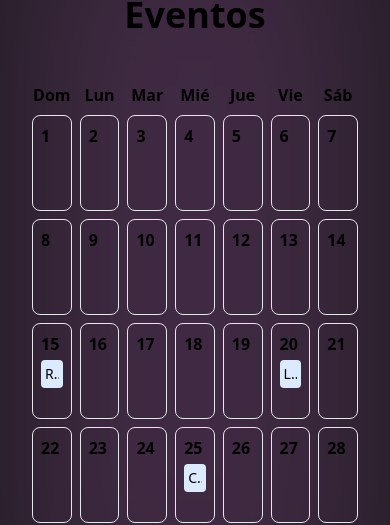
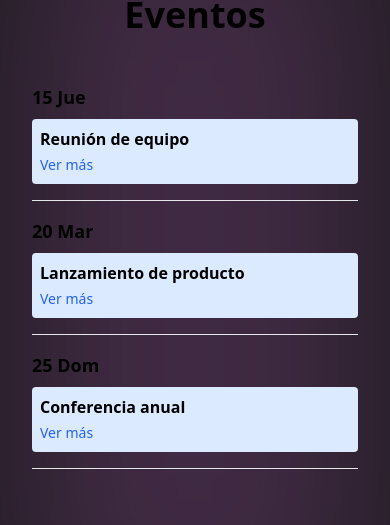
Before and after one commit to JeffersonGudiel/template-page, a Next.js app: page /features in a window 390 px wide. Shown: the part 141-666 px from the top of the page. Built offline with nearby package versions, Linux system fonts and the light colour scheme.

Commit message:
refactor: improve calendar display with mobile view support

```diff
--- a/components/ui/calendario.tsx
+++ b/components/ui/calendario.tsx
@@ -39,12 +39,14 @@ export function Calendario() {
   const [eventoExpandido, setEventoExpandido] = useState<string | null>(null);
 
   const diasDelMes = Array.from({ length: 31 }, (_, i) => i + 1);
+  const diasSemana = ["Dom", "Lun", "Mar", "Mié", "Jue", "Vie", "Sáb"];
 
   return (
     <div className="container mx-auto p-4">
-      <div className="grid grid-cols-7 gap-2">
-        {["Dom", "Lun", "Mar", "Mié", "Jue", "Vie", "Sáb"].map((dia) => (
-          <div key={dia} className="text-center font-bold">
+      {/* Vista de escritorio */}
+      <div className="hidden md:grid grid-cols-7 gap-2">
+        {diasSemana.map((dia) => (
+          <div key={dia} className="text-center font-bold p-2">
             {dia}
           </div>
         ))}
@@ -73,6 +75,47 @@ export function Calendario() {
           </div>
         ))}
       </div>
+
+      {/* Vista móvil */}
+      <div className="md:hidden">
+        {diasDelMes.map((dia) => {
+          const eventosDelDia = eventos.filter(
+            (evento) => evento.fecha.getDate() === dia
+          );
+          if (eventosDelDia.length === 0) return null;
+
+          return (
+            <div key={dia} className="mb-4 border-b pb-2">
+              <div className="font-bold text-lg mb-2">
+                {dia} {diasSemana[new Date(2023, 5, dia).getDay()]}
+              </div>
+              {eventosDelDia.map((evento) => (
+                <div key={evento.id} className="bg-blue-100 rounded p-2 mb-2">
+                  <button
+                    className="w-full text-left"
+                    onClick={() =>
+                      setEventoExpandido(
+                        eventoExpandido === evento.id ? null : evento.id
+                      )
+                    }>
+                    <div className="font-semibold">{evento.titulo}</div>
+                    {eventoExpandido === evento.id && (
+                      <div className="text-sm mt-1">{evento.descripcion}</div>
+                    )}
+                  </button>
+                  <Link
+                    href={evento.url}
+                    target="_blank"
+                    rel="noopener noreferrer"
+                    className="text-blue-600 text-sm mt-1 inline-block">
+                    Ver más
+                  </Link>
+                </div>
+              ))}
+            </div>
+          );
+        })}
+      </div>
     </div>
   );
 }
```
